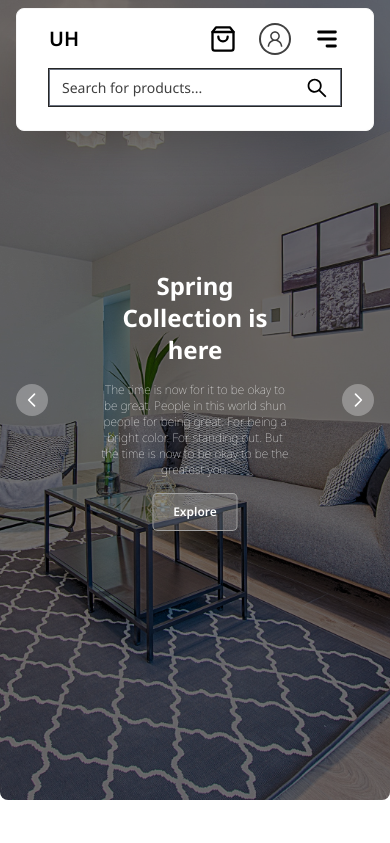
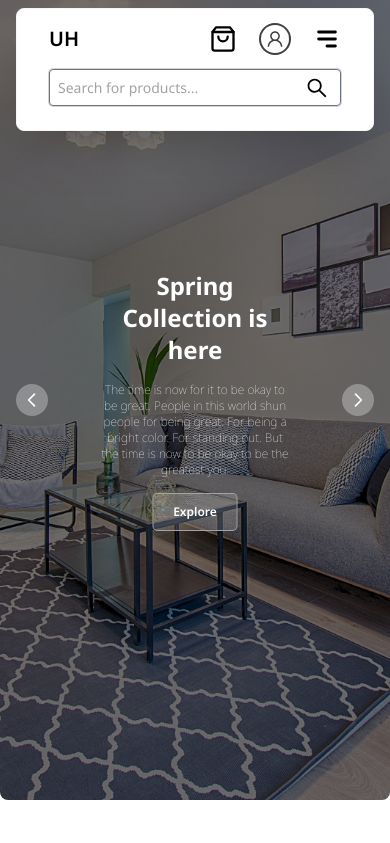
Before and after one commit to jethro-dev/urban-home, a Next.js app: page / in a window 390 px wide. Shown: the top 843 px of the page. Built offline with nearby package versions, Linux system fonts and the light colour scheme; no server answers; the database is empty.

Commit message:
fix mobile search bar

```diff
--- a/components/Header.tsx
+++ b/components/Header.tsx
@@ -52,9 +52,9 @@ const Header = ({ toggleLoginForm, toggleCart }: Props) => {
               /> */}
             </Link>
             <nav className="lg:flex gap-6 ml-6 hidden items-center px-4 [&>*]:text-sm [&>*]:font-normal">
-              <Link href="/products/featured">About</Link>
-              <Link href="/products">Furniture</Link>
-              <Link href="/products/new-arrivals">New Arrivals</Link>
+              <Link href="/about">About</Link>
+              <Link href="/products">Products</Link>
+              <Link href="/products?sort=LATEST">New Arrivals</Link>
             </nav>
           </div>
           {/* middle */}
@@ -148,19 +148,26 @@ const Header = ({ toggleLoginForm, toggleCart }: Props) => {
         </div>
         {/* lower (only show in mobile) */}
         <div className="justify-center flex-1 lg:hidden relative">
-          <div className="w-full">
+          <form className="w-full" onSubmit={handleSubmit}>
             <label className="hidden" htmlFor="search">
               Search
             </label>
             <input
               id="search"
-              className="w-full h-full bg-transparent text-neutral-200 placeholder:text-neutral-700 pr-10 py-2 pl-3 ring-1 focus:ring-2 ring-neutral-800 focus:ring-neutral-700 focus:outline-none text-sm"
+              className="w-full h-full bg-transparent text-black placeholder:text-neutral-400 ring-1 ring-neutral-300 focus:ring-neutral-400 focus:outline-none text-sm rounded px-2 py-2"
+              value={searchString}
+              onChange={(e: ChangeEvent<HTMLInputElement>) =>
+                setSearchString(e.target.value.toLowerCase())
+              }
               placeholder="Search for products..."
             />
-            <div className="grid place-items-center absolute right-0 bottom-0 top-0 mr-3">
+            <button
+              type="submit"
+              className="grid place-items-center absolute right-0 bottom-0 top-0 mr-3"
+            >
               <AiOutlineSearch size={24} />
-            </div>
-          </div>
+            </button>
+          </form>
         </div>
       </div>
     </header>
```
